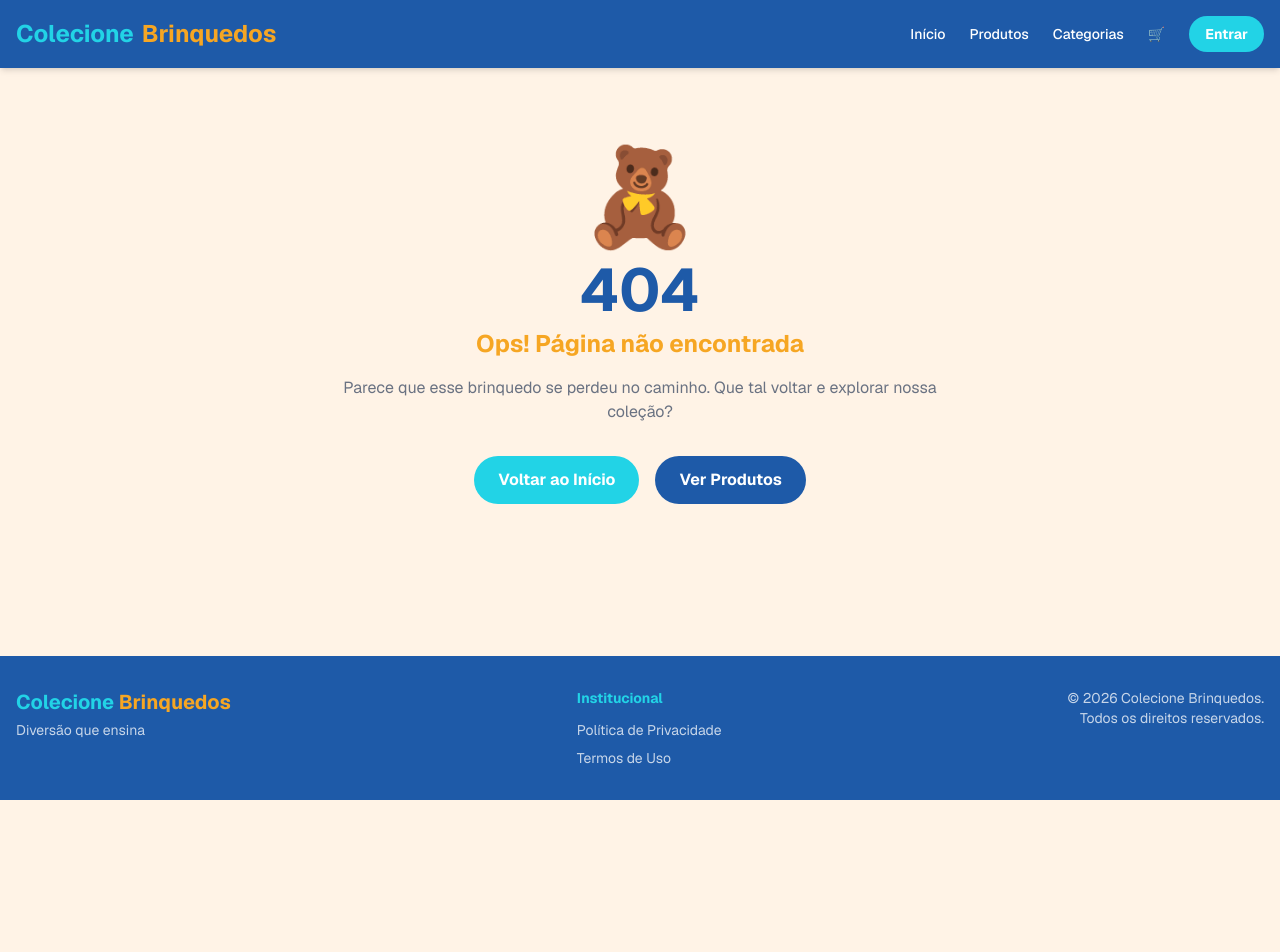
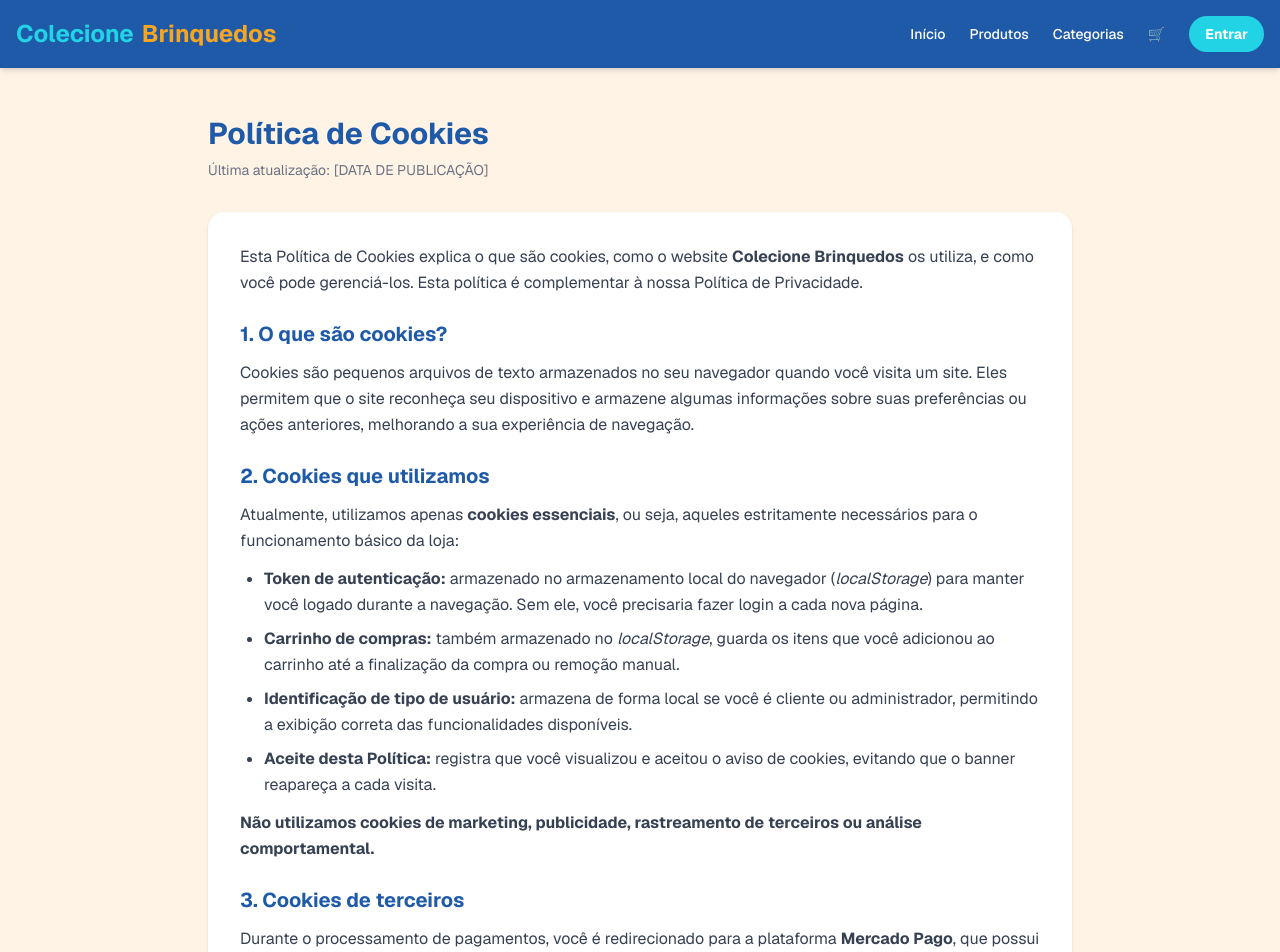
Before and after one commit to carolinerener/colecione-brinquedos-front, a Next.js app: page /politica-de-cookies in a window 1280 px wide. Before the commit this address had no page. Shown: the top 952 px of the page. Before the commit the page ends 800 px from the top, so only its background shows below. Built offline with nearby package versions, Linux system fonts and the light colour scheme.

Commit message:
feat(lgpd): criar pagina de politica de cookies

```diff
--- /dev/null
+++ b/src/app/politica-de-cookies/page.tsx
@@ -0,0 +1,103 @@
+export default function PoliticaDeCookiesPage() {
+  return (
+    <div className="max-w-4xl mx-auto px-4 py-12">
+      <h1 className="text-3xl font-bold mb-2" style={{ color: '#1E5AA8' }}>
+        Política de Cookies
+      </h1>
+      <p className="text-sm text-gray-500 mb-8">
+        Última atualização: [DATA DE PUBLICAÇÃO]
+      </p>
+
+      <div className="bg-white rounded-2xl shadow p-8 flex flex-col gap-6 text-gray-700 leading-relaxed">
+
+        <section>
+          <p>
+            Esta Política de Cookies explica o que são cookies, como o website <strong>Colecione Brinquedos</strong> os utiliza,
+            e como você pode gerenciá-los. Esta política é complementar à nossa Política de Privacidade.
+          </p>
+        </section>
+
+        <section>
+          <h2 className="text-xl font-bold mb-3" style={{ color: '#1E5AA8' }}>1. O que são cookies?</h2>
+          <p>
+            Cookies são pequenos arquivos de texto armazenados no seu navegador quando você visita um site. Eles permitem
+            que o site reconheça seu dispositivo e armazene algumas informações sobre suas preferências ou ações anteriores,
+            melhorando a sua experiência de navegação.
+          </p>
+        </section>
+
+        <section>
+          <h2 className="text-xl font-bold mb-3" style={{ color: '#1E5AA8' }}>2. Cookies que utilizamos</h2>
+          <p className="mb-3">
+            Atualmente, utilizamos apenas <strong>cookies essenciais</strong>, ou seja, aqueles estritamente necessários para
+            o funcionamento básico da loja:
+          </p>
+          <ul className="list-disc pl-6 flex flex-col gap-2">
+            <li>
+              <strong>Token de autenticação:</strong> armazenado no armazenamento local do navegador (<em>localStorage</em>) para
+              manter você logado durante a navegação. Sem ele, você precisaria fazer login a cada nova página.
+            </li>
+            <li>
+              <strong>Carrinho de compras:</strong> também armazenado no <em>localStorage</em>, guarda os itens que você adicionou
+              ao carrinho até a finalização da compra ou remoção manual.
+            </li>
+            <li>
+              <strong>Identificação de tipo de usuário:</strong> armazena de forma local se você é cliente ou administrador,
+              permitindo a exibição correta das funcionalidades disponíveis.
+            </li>
+            <li>
+              <strong>Aceite desta Política:</strong> registra que você visualizou e aceitou o aviso de cookies, evitando
+              que o banner reapareça a cada visita.
+            </li>
+          </ul>
+          <p className="mt-3">
+            <strong>Não utilizamos cookies de marketing, publicidade, rastreamento de terceiros ou análise comportamental.</strong>
+          </p>
+        </section>
+
+        <section>
+          <h2 className="text-xl font-bold mb-3" style={{ color: '#1E5AA8' }}>3. Cookies de terceiros</h2>
+          <p>
+            Durante o processamento de pagamentos, você é redirecionado para a plataforma <strong>Mercado Pago</strong>, que
+            possui sua própria política de cookies e privacidade. Recomendamos consultar a política do Mercado Pago para
+            entender como seus dados são tratados durante o pagamento.
+          </p>
+        </section>
+
+        <section>
+          <h2 className="text-xl font-bold mb-3" style={{ color: '#1E5AA8' }}>4. Como gerenciar os cookies</h2>
+          <p className="mb-3">
+            Você pode gerenciar ou desabilitar cookies a qualquer momento nas configurações do seu navegador. Consulte
+            as instruções do seu navegador:
+          </p>
+          <ul className="list-disc pl-6 flex flex-col gap-1">
+            <li>Google Chrome: Configurações → Privacidade e segurança → Cookies e outros dados do site</li>
+            <li>Mozilla Firefox: Configurações → Privacidade e segurança → Cookies e dados do site</li>
+            <li>Safari: Preferências → Privacidade → Gerenciar dados de sites</li>
+            <li>Microsoft Edge: Configurações → Cookies e permissões de site</li>
+          </ul>
+          <p className="mt-3">
+            <strong>Atenção:</strong> desabilitar os cookies essenciais pode comprometer o funcionamento da loja,
+            impedindo o login, a navegação e a finalização de compras.
+          </p>
+        </section>
+
+        <section>
+          <h2 className="text-xl font-bold mb-3" style={{ color: '#1E5AA8' }}>5. Alterações nesta política</h2>
+          <p>
+            Esta Política de Cookies pode ser atualizada periodicamente. Recomendamos a revisão regular desta página.
+            A data da última atualização está indicada no topo.
+          </p>
+        </section>
+
+        <section>
+          <h2 className="text-xl font-bold mb-3" style={{ color: '#1E5AA8' }}>6. Contato</h2>
+          <p>
+            Em caso de dúvidas sobre o uso de cookies, entre em contato pelo e-mail <strong>[E-MAIL DE CONTATO]</strong>.
+          </p>
+        </section>
+
+      </div>
+    </div>
+  );
+}
```
